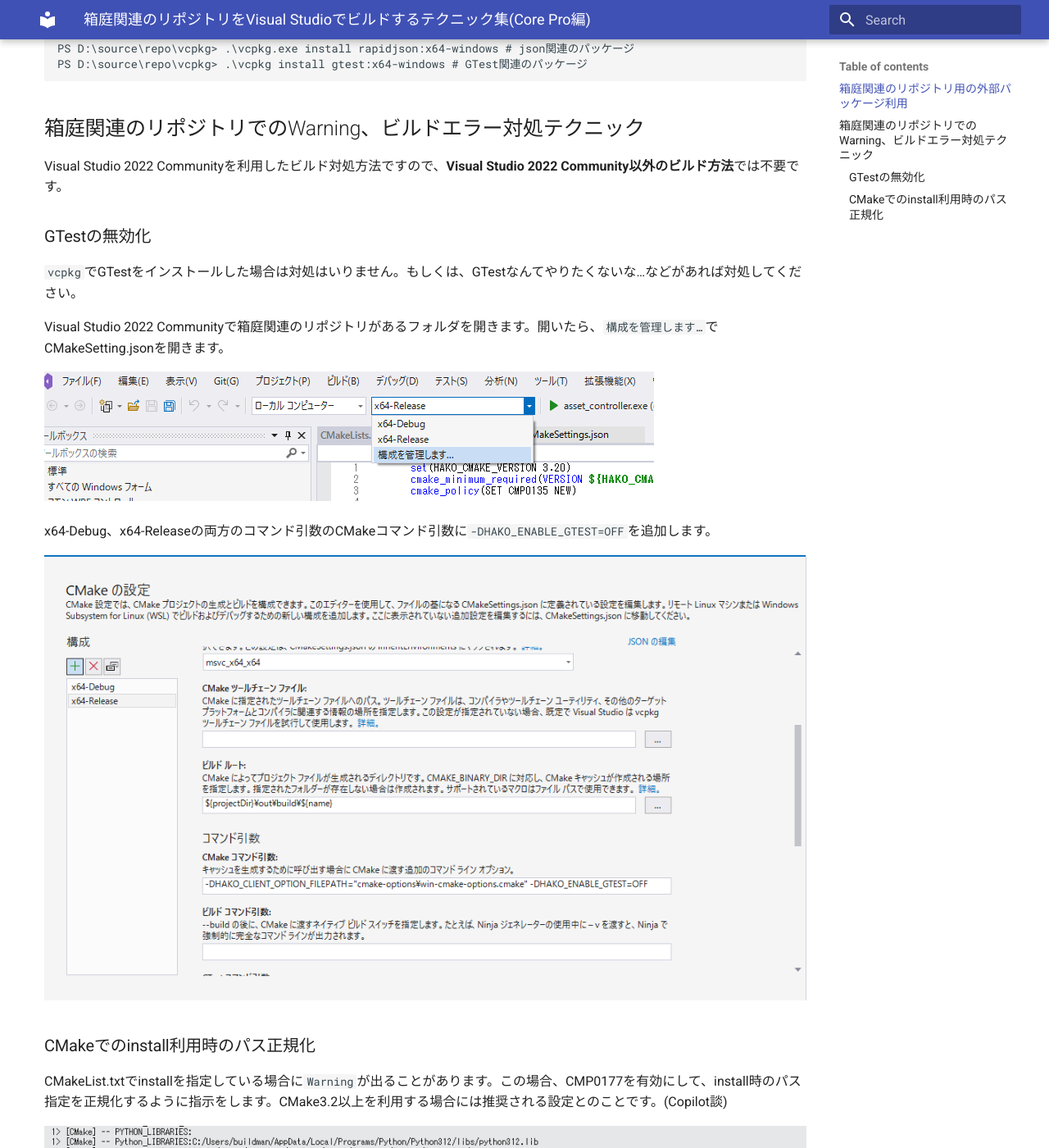
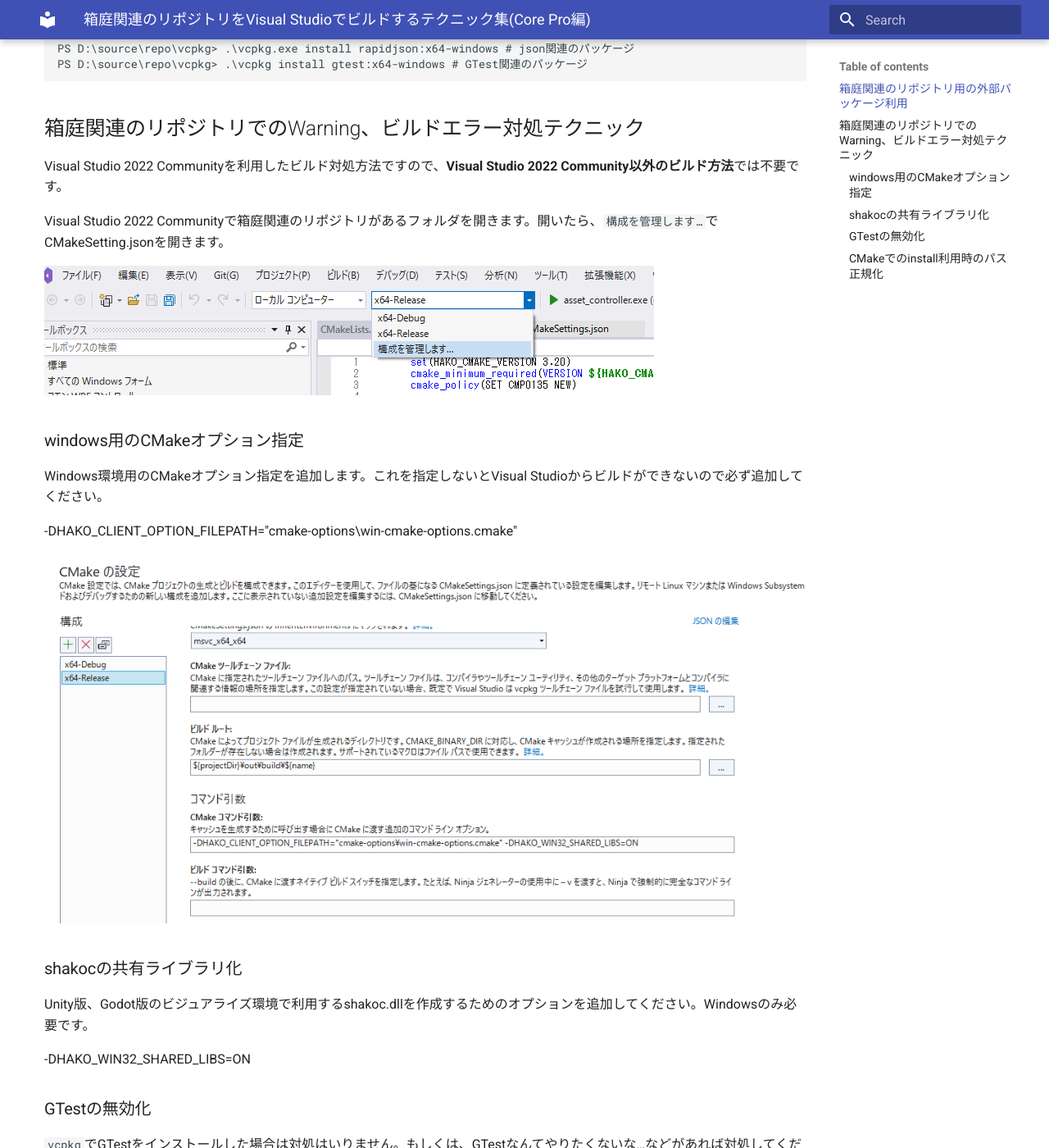
Before and after one commit to buildko89/documents, an MkDocs documentation site: the page built from docs/hakodoc/developer-doc/visualstudio-doc/visualstudio_corepro.md, in a window 1280 px wide and 1400 px high, scrolled down 522 px. Shown: the whole window at 82% size. Built offline with MkDocs 1.6.1 and Material for MkDocs 9.7.7, drawn with Linux system fonts in a browser that asks for light colours.

Commit message:
add visual studio CMake options

```diff
--- a/docs/hakodoc/developer-doc/visualstudio-doc/visualstudio_corepro.md
+++ b/docs/hakodoc/developer-doc/visualstudio-doc/visualstudio_corepro.md
@@ -21,13 +21,27 @@
 
 Visual Studio 2022 Communityを利用したビルド対処方法ですので、**Visual Studio 2022 Community以外のビルド方法**では不要です。
 
+Visual Studio 2022 Communityで箱庭関連のリポジトリがあるフォルダを開きます。開いたら、`構成を管理します…`でCMakeSetting.jsonを開きます。
+
+![CMakeSettings.json](./images/hakocore1.png)
+
+### windows用のCMakeオプション指定
+
+Windows環境用のCMakeオプション指定を追加します。これを指定しないとVisual Studioからビルドができないので必ず追加してください。
+
+-DHAKO_CLIENT_OPTION_FILEPATH="cmake-options\win-cmake-options.cmake"
+
+![Windows用のCMakeオプション指定](./images/hakocore5.png)
+
+### shakocの共有ライブラリ化
+
+Unity版、Godot版のビジュアライズ環境で利用するshakoc.dllを作成するためのオプションを追加してください。Windowsのみ必要です。
+
+-DHAKO_WIN32_SHARED_LIBS=ON
+
 ### GTestの無効化
 
 `vcpkg`でGTestをインストールした場合は対処はいりません。もしくは、GTestなんてやりたくないな…などがあれば対処してください。
-
-Visual Studio 2022 Communityで箱庭関連のリポジトリがあるフォルダを開きます。開いたら、`構成を管理します…`でCMakeSetting.jsonを開きます。
-
-![CMakeSettings.json](./images/hakocore1.png)
 
 x64-Debug、x64-Releaseの両方のコマンド引数のCMakeコマンド引数に`-DHAKO_ENABLE_GTEST=OFF`を追加します。
 
```
Also changed, not shown: docs/hakodoc/developer-doc/visualstudio-doc/images/hakocore5.png (added).
